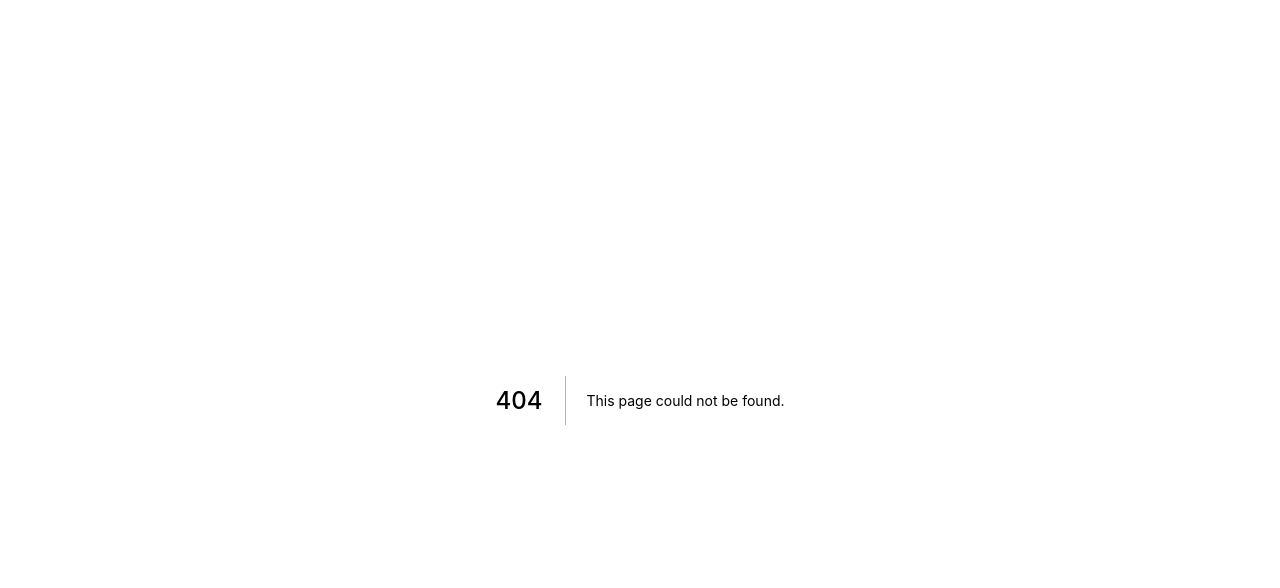
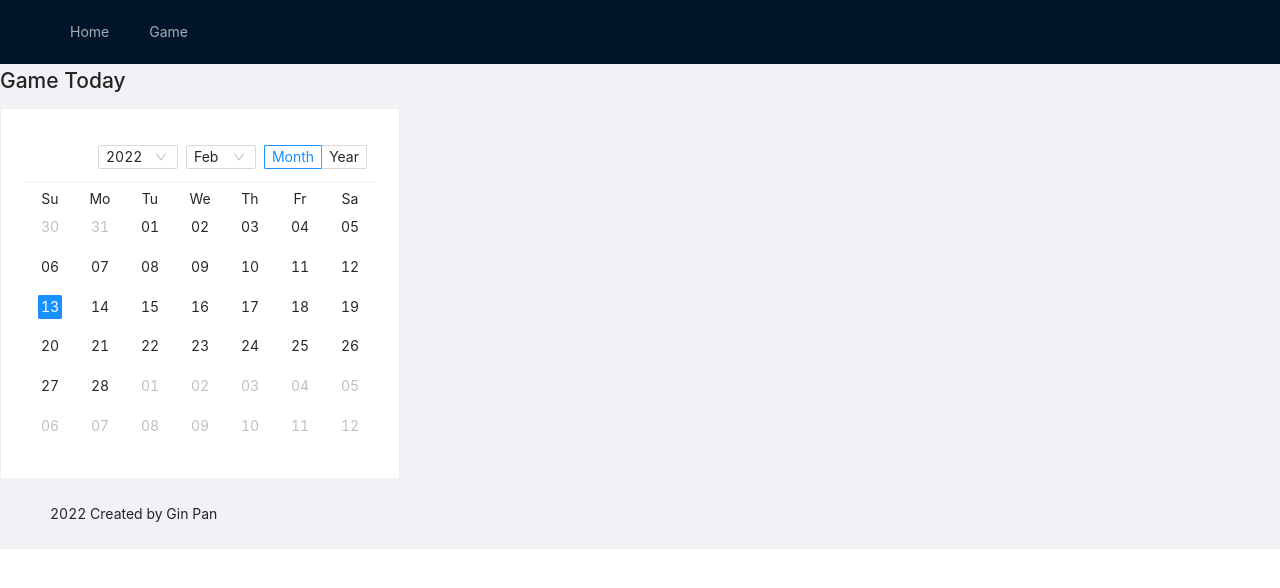
Before and after one commit to hereticanthemp/nba-tracker, a Next.js app: page /game in a window 1280 px wide. Before the commit this address had no page. Shown: the top 588 px of the page. Built offline with nearby package versions, Linux system fonts and the light colour scheme.

Commit message:
Update layout, Add game schedule page

```diff
--- a/pages/_app.js
+++ b/pages/_app.js
@@ -1,7 +1,14 @@
-import '../styles/globals.css'
+import Layout from "./layout";
+
+import "../styles/globals.css";
+import "antd/dist/antd.css";
 
 function MyApp({ Component, pageProps }) {
-  return <Component {...pageProps} />
+  return (
+    <Layout>
+      <Component {...pageProps} />
+    </Layout>
+  );
 }
 
-export default MyApp
+export default MyApp;
--- /dev/null
+++ b/pages/api/schedule.js
@@ -0,0 +1,35 @@
+const dataFormatter = (data) =>
+  data.payload.dates.map((d) => ({
+    gameCount: d.gamecount,
+    games: d.games.map((g) => ({
+      home: {
+        city: g.homeTeam.profile.city,
+        name: g.homeTeam.profile.displayAbr,
+      },
+      away: {
+        city: g.awayTeam.profile.city,
+        name: g.awayTeam.profile.displayAbr,
+      },
+      box: {
+        home: g.boxscore.homeScore,
+        away: g.boxscore.awayScore,
+      },
+    })),
+  }))[0] ?? null;
+
+export default function handler(req, res) {
+  var requestOptions = {
+    method: "GET",
+    redirect: "follow",
+  };
+  const query = req.query;
+  return fetch(
+    `https://tw.global.nba.com/stats2/season/schedule.json?countryCode=TW&days=1&gameDate=${query.date}&locale=zh_TW&tz=%2B8`,
+    requestOptions
+  )
+    .then((response) => response.json())
+    .then((result) => {
+      res.status(200).json(JSON.stringify(dataFormatter(result)));
+    })
+    .catch((error) => console.log("error", error));
+}
--- /dev/null
+++ b/pages/game/index.js
@@ -0,0 +1,39 @@
+import Head from "next/head";
+
+import { Card, Calendar } from "antd";
+
+export default function Game() {
+  const onChange = (value, mode) => {
+    console.log(value.format("YYYY-MM-DD"), mode);
+    fetch(`/api/schedule?date=${value.format("YYYY-MM-DD")}`)
+    .then(response=>response.json())
+    .then(data=>console.log(data));
+  };
+
+  const cardStyle = {
+    width: "400px",
+    border: "1px solid #f0f0f0",
+    borderRadius: "2px",
+  };
+
+  return (
+    <div>
+      <Head>
+        <title>Game</title>
+        <meta name="description" content="Generated by create next app" />
+        <link rel="icon" href="/favicon.ico" />
+      </Head>
+
+      <main>
+        <h1>Game Today</h1>
+        <Card style={cardStyle}>
+          <Calendar
+            fullscreen={false}
+            onPanelChange={onChange}
+            onSelect={onChange}
+          />
+        </Card>
+      </main>
+    </div>
+  );
+}
--- /dev/null
+++ b/pages/layout/index.js
@@ -0,0 +1,17 @@
+import Navigation from "./navigation";
+import { Layout } from "antd";
+
+export default (props) => {
+  const { Header, Content, Footer } = Layout;
+  return (
+    <Layout>
+      <Header>
+        <Navigation />
+      </Header>
+      <Content>
+        <main>{props.children}</main>
+      </Content>
+      <Footer>2022 Created by Gin Pan</Footer>
+    </Layout>
+  );
+};
--- /dev/null
+++ b/pages/layout/navigation.js
@@ -0,0 +1,14 @@
+import { Menu } from "antd";
+import Link from "next/link";
+export default (props) => {
+  return (
+    <Menu theme="dark" mode="horizontal" defaultSelectedKeys={["2"]}>
+      <Menu.Item key="Home">
+        <Link href="/">Home</Link>
+      </Menu.Item>
+      <Menu.Item key="Game">
+        <Link href="/game">Game</Link>
+      </Menu.Item>
+    </Menu>
+  );
+};
```
Also changed, not shown: pages/index.js (+3 -5 lines), pages/game/[gameId].js (added).
